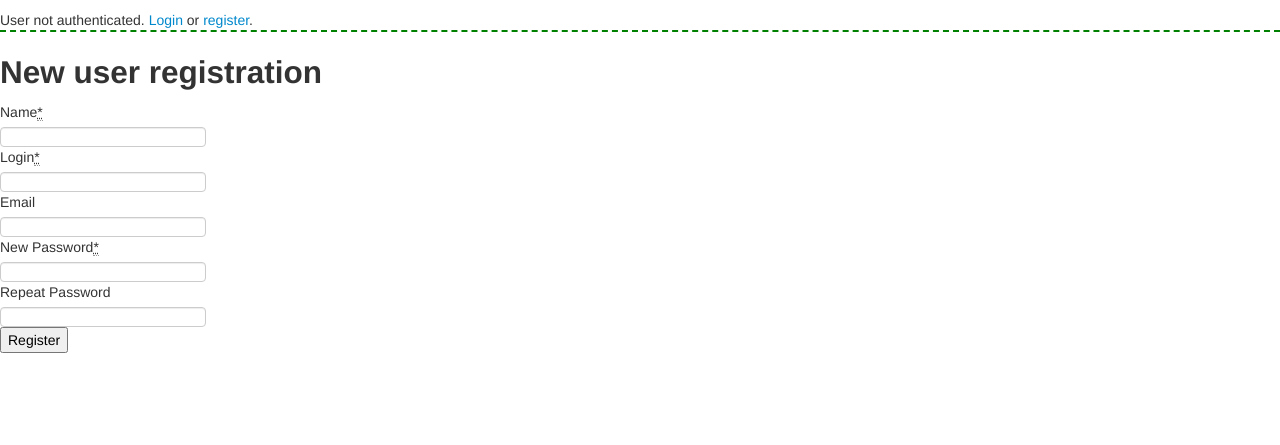
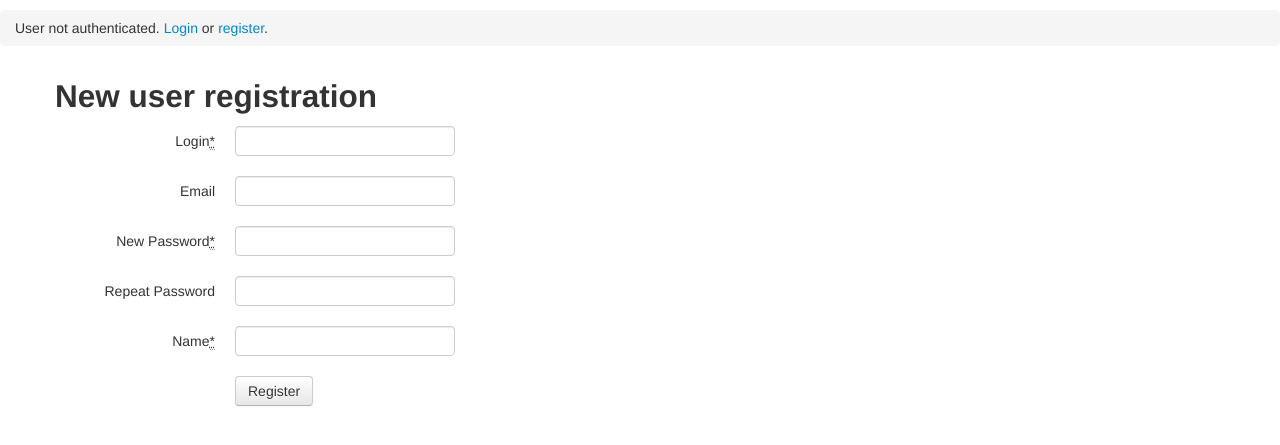
Before and after one commit to lu-zero/plaid, a Flask app: template app/templates/register.html in a window 1280 px wide. Shown: the top 445 px of the page. Run offline with Flask 2, Linux system fonts and the light colour scheme; the template is opened without the code that fills it: values that come from a table or form of the project are taken from there, others are empty; parts of the project's set-up code (start-up, migrations or seed data) failed here and were passed over; some libraries are stand-ins or nearby versions.

Commit message:
template: Use bootstrap
Prettify login and register forms.

```diff
--- a/app/forms.py
+++ b/app/forms.py
@@ -7,6 +7,7 @@ class LoginForm(form.Form):
     username = fields.TextField(validators=[validators.required()])
     password = fields.PasswordField(validators=[validators.required()])
     remember_me = fields.BooleanField()
+    submit = fields.SubmitField('Login')
 
     def validate_username(self, field):
         user = self.get_user()
@@ -30,6 +31,7 @@ class RegistrationForm(form.Form):
     ])
     confirm = fields.PasswordField('Repeat Password')
     name = fields.TextField(validators=[validators.required()])
+    submit = fields.SubmitField('Register')
 
     def validate_login(self, field):
         if db.session.query(User).filter_by(login=self.login.data).count() > 0:
--- a/app/templates/base.html
+++ b/app/templates/base.html
@@ -1,3 +1,4 @@
+<!doctype html>
 <html>
     <head>
         <title>Plaid - {{title}}</title>
@@ -5,14 +6,14 @@
     </head>
     <body>
         <h1>{{title}}</h1>
-		<div style="border-bottom:2px dashed green;margin-bottom:20px">
+        <div class="breadcrumb">
         {% if user!=None and user.is_authenticated() and not user.is_anonymous(): %}
         Logged in as {{user.name}} - <a href="/logout">Logout</a>
         {% else %}
         User not authenticated. <a href="/login">Login</a> or <a href="/register">register</a>.
         {% endif %}
         </div>
-		<div style="">
+        <div class="container">
         {% block content %}{% endblock %}
         </div>
         <script src="{{url_for('static', filename='js/jquery-2.0.3.js')}}"></script>
--- a/app/templates/form.html
+++ b/app/templates/form.html
@@ -1,7 +1,7 @@
 {%- macro form_field_label(field) -%}
-<label for="{{ field.id }}">{{ field.label.text }}
+<label class="control-label" for="{{ field.id }}">{{ field.label.text }}
 {%- if field.flags.required -%}
-<abbr title="Diese Feld muss angegeben werden">*</abbr>
+<abbr title="Required">*</abbr>
 {%- endif %}</label>
 {% endmacro %}
 
@@ -22,17 +22,15 @@
 {%- endmacro -%}
 
 {%- macro form_field_boolean(field) -%}
-<div class="input">
 <label>
 {{ field(**kwargs) }}
 <span>{{ field.label.text }}</span>
 {{ form_field_description(field) }}
 {{ form_field_errors(field) }}
 </label>
-</div>
 {%- endmacro -%}
 
-{%- macro action_buttons(submit_title, cancel_title="Zurück setzten", submit_class="primary") -%}
+{%- macro action_buttons(submit_title, cancel_title="Cancel", submit_class="primary") -%}
 <div class="actions">
 <input type="submit" class="btn {{submit_class}}" value="{{submit_title}}">
 &nbsp;
@@ -41,17 +39,21 @@
 {%- endmacro -%}
 
 {%- macro form_field(field) -%}
-<div class="clearfix">
+<div class="control-group">
 {% if field.type == 'HiddenField' %}
     {{ field() }}
 {% else %}
     {% if field.type == 'BooleanField' %}
         {{ form_field_boolean(field, **kwargs) }}
-{% else%}
+    {% else %}
+        {% if field.type != 'SubmitField' %}
             {{ form_field_label(field) }}
-<div class="input" id="{{field.id}}-div">
+        {% endif %}
+        <div class="controls">
         {% if field.type == 'RadioField' %}
             {{ field(class='radio-group', **kwargs) }}
+        {% elif field.type == 'SubmitField' %}
+            {{ field(class='btn', **kwargs) }}
         {% else %}
             {{ field(**kwargs) }}
         {% endif %}
--- a/app/templates/register.html
+++ b/app/templates/register.html
@@ -3,7 +3,6 @@
 {% block content %}
 <h2>New user registration</h2>
 <form method="post" action="/register" class="form-horizontal">
-    {{ form_fields([form.name,form.login,form.email,form.password,form.confirm])  }}
-	<p><input type=submit value=Register></p>
+    {{ form_fields(form) }}
 </form>
 {% endblock %}
```
Also changed, not shown: app/templates/login.html (+16 -8 lines). Lines whose indentation alone changed are shown as unchanged.
